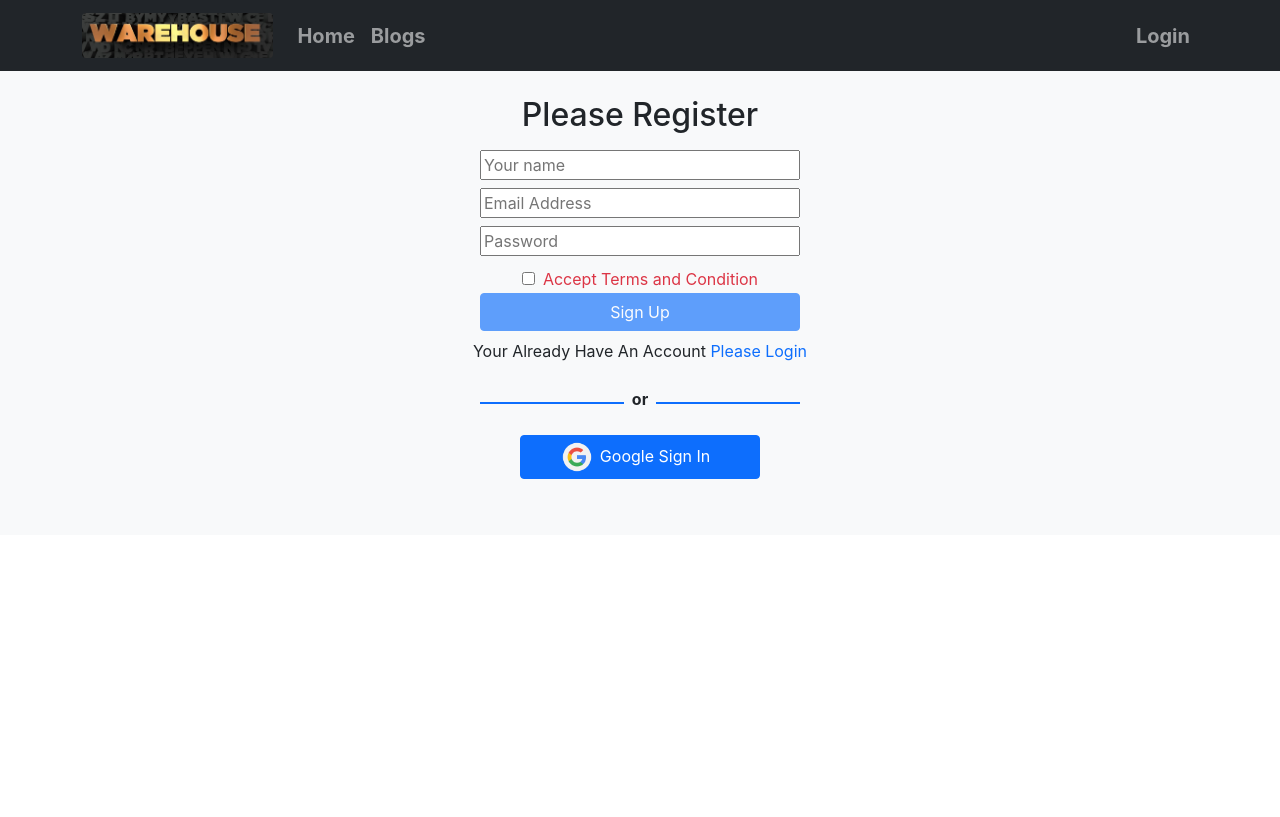
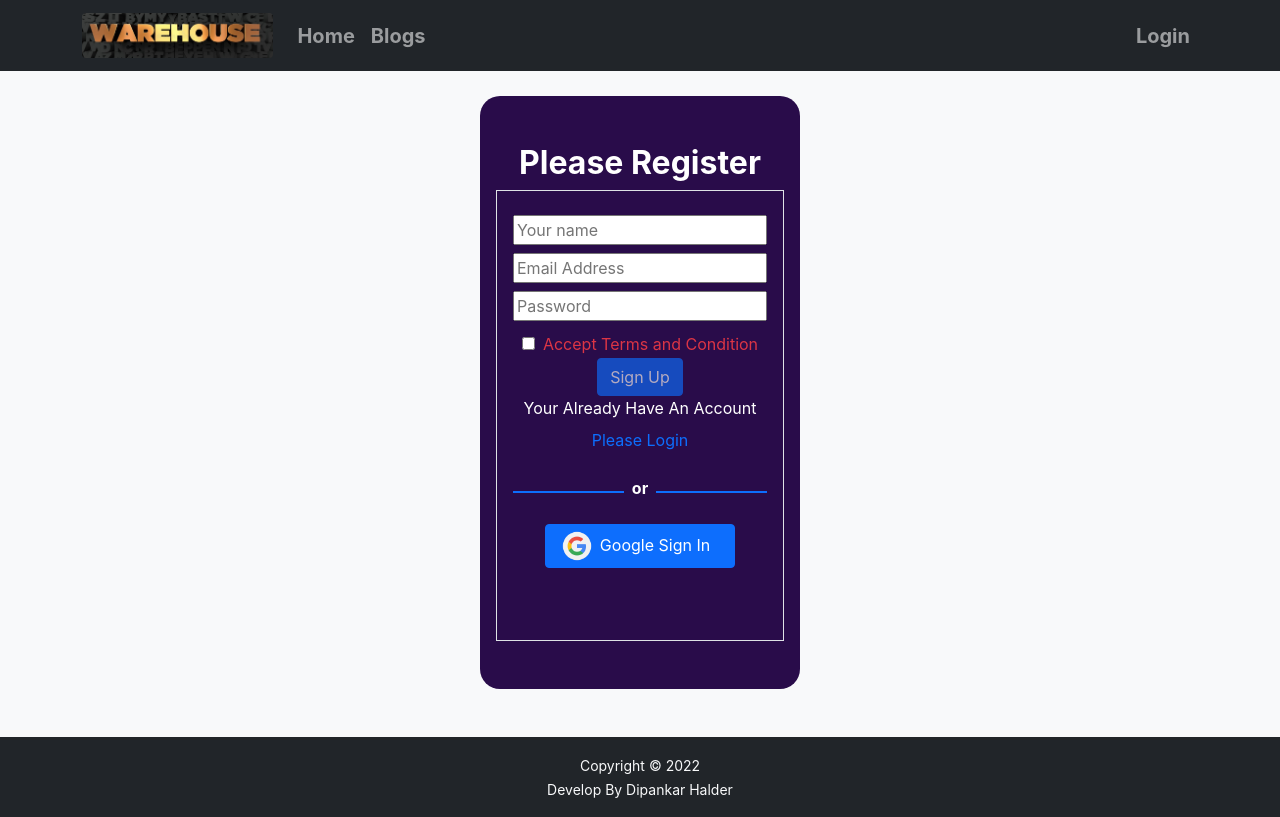
Before and after one commit to dipankar11137/warehouse-management-client-side, a React (Create React App) app: page /signup in a window 1280 px wide. Built offline with nearby package versions, Linux system fonts and the light colour scheme; no server answers.

Commit message:
style log in and signup

```diff
--- a/src/Components/Pages/Home/ManageItems/ManageItems.js
+++ b/src/Components/Pages/Home/ManageItems/ManageItems.js
@@ -22,21 +22,18 @@ const ManageItems = () => {
     }
 
     return (
-        <div>
+        <div style={{ backgroundColor: 'lightblue' }}>
             <div className=' container mt-5 pt-5 text-white text-center pb-5'>
-                <h1>Manage Item </h1>
-                <div className='row'>
+                <h1 className='fw-bold bg-dark w-25 mx-auto p-2 rounded-3 '>MANAGE ITEM </h1>
+                <div className='row p-3'>
                     {
-                        products.map(product => <div className='container col-12 col-lg-4 mt-3' key={product._id}>
+                        products.map(product => <div className='container px-3 col-12 col-lg-4 mt-3' key={product._id}>
 
-                            <div className=' '>
-                                <div className='border   mb-2'>
-                                    <img className='w-100 mb-2' src={product.img} alt="" />
+                            <div className='border-danger border rounded mb-2 shadow-lg'>
+                                <img className='w-100 ' src={product.img} alt="" />
 
-                                    <button onClick={() => handleDelete(product._id)} className='fs-4 fw-bold remove-button btn btn-danger w-100' >Remove {product.name}</button>
-                                </div>
+                                <button onClick={() => handleDelete(product._id)} className='fs-4 fw-bold remove-button btn btn-danger w-100' >Remove {product.name}</button>
                             </div>
-
 
                         </div>)
                     }
--- /dev/null
+++ b/src/Components/Pages/Login/Login/Login.css
@@ -0,0 +1,5 @@
+.login-font-style {
+
+    background-color: rgb(41, 12, 74);
+    border-radius: 20px;
+}
--- a/src/Components/Pages/Login/Login/Login.js
+++ b/src/Components/Pages/Login/Login/Login.js
@@ -9,6 +9,7 @@ import auth from '../../../../firebase.init';
 import Footer from '../../Shared/Footer/Footer';
 import 'react-toastify/dist/ReactToastify.css';
 import SocialLogin from '../SocialLogin/SocialLogin';
+import './Login.css';
 
 const Login = () => {
     const emailRef = useRef('');
@@ -64,13 +65,13 @@ const Login = () => {
     }
 
     return (
-        <div className='bg-white'>
+        <div className='bg-white text-white pt-5 '>
             <Helmet>
                 <title>Login-Warehouse</title>
             </Helmet>
-            <div className=' w-25 mx-auto mt-5 pt-5 p-3 '>
+            <div className='w-25  mx-auto mt-5 pt-5 p-3 login-font-style'>
 
-                <h2 className='text-primary text-center mt-2'>Please login</h2>
+                <h2 className='text-primary text-center mt-2 fw-bold'>Please login</h2>
 
                 <div className='container border p-3'>
                     <Form onSubmit={handleSubmit}>
--- a/src/Components/Pages/Login/Login/SignUp/SignUp.js
+++ b/src/Components/Pages/Login/Login/SignUp/SignUp.js
@@ -5,6 +5,7 @@ import { useAuthState } from 'react-firebase-hooks/auth';
 import { Helmet } from 'react-helmet-async';
 import { useNavigate } from 'react-router-dom';
 import auth from '../../../../../firebase.init';
+import Footer from '../../../Shared/Footer/Footer';
 import SocialLogin from '../../SocialLogin/SocialLogin';
 
 const SignUp = () => {
@@ -37,18 +38,19 @@ const SignUp = () => {
     }
 
     return (
-        <div className='mt-5 pt-5  bg-light'>
+        <div className='mt-5 pt-5  bg-light text-white'>
             <Helmet>
                 <title>SignUp-Warehouse</title>
             </Helmet>
-            <h2 className='text-center'>Please Register</h2>
-            <div className='text-center'>
+            <div className='w-25  mx-auto mb-5 pb-5 pt-5 p-3 login-font-style'>
+                <h2 className='text-center fw-bold'>Please Register</h2>
+                <div className=' border p-3 text-center'>
                     <form onSubmit={handleRegister}>
-                    <input className='mt-2 w-25' type="text" name="name" id="" placeholder='Your name' />
+                        <input className='mt-2 w-100' type="text" name="name" id="" placeholder='Your name' />
                         <br />
-                    <input className='mt-2 w-25' type="email" name="email" id="" placeholder='Email Address' required />
+                        <input className='mt-2 w-100' type="email" name="email" id="" placeholder='Email Address' required />
                         <br />
-                    <input className='mt-2 w-25' type="password" name="password" id="" placeholder='Password' required />
+                        <input className='mt-2 w-100' type="password" name="password" id="" placeholder='Password' required />
                         <br />
                         <input onClick={() => setAgree(!agree)} className='mt-3 mb-2' type="checkbox" name="terms" id="terms" />
 
@@ -56,16 +58,17 @@ const SignUp = () => {
                         <br />
                         <input
                             disabled={!agree}
-                        className='btn btn-primary w-25 mx-auto'
+                            className='btn btn-primary  mx-auto'
                             type="submit"
                             value="Sign Up" />
                     </form>
                     <p>Your Already Have An Account <span className='text-primary mt-2' type="submit" onClick={navigateLogin} >Please Login</span></p>
-                <div className='w-25 mx-auto pb-5'>
+                    <div className=' mx-auto pb-5'>
                         <SocialLogin></SocialLogin>
                     </div>
                 </div>
-
+            </div>
+            <Footer></Footer>
         </div>
     );
 };
```
Lines whose indentation alone changed are shown as unchanged.
